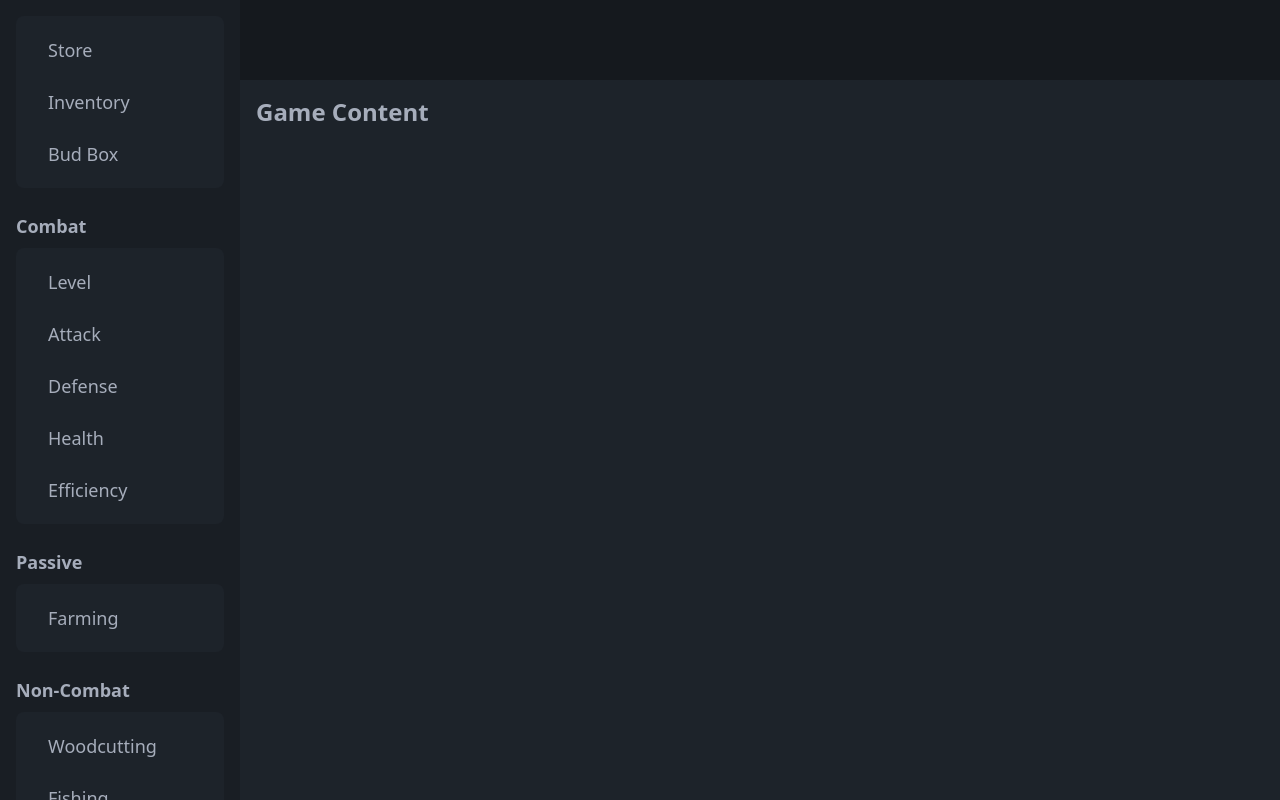
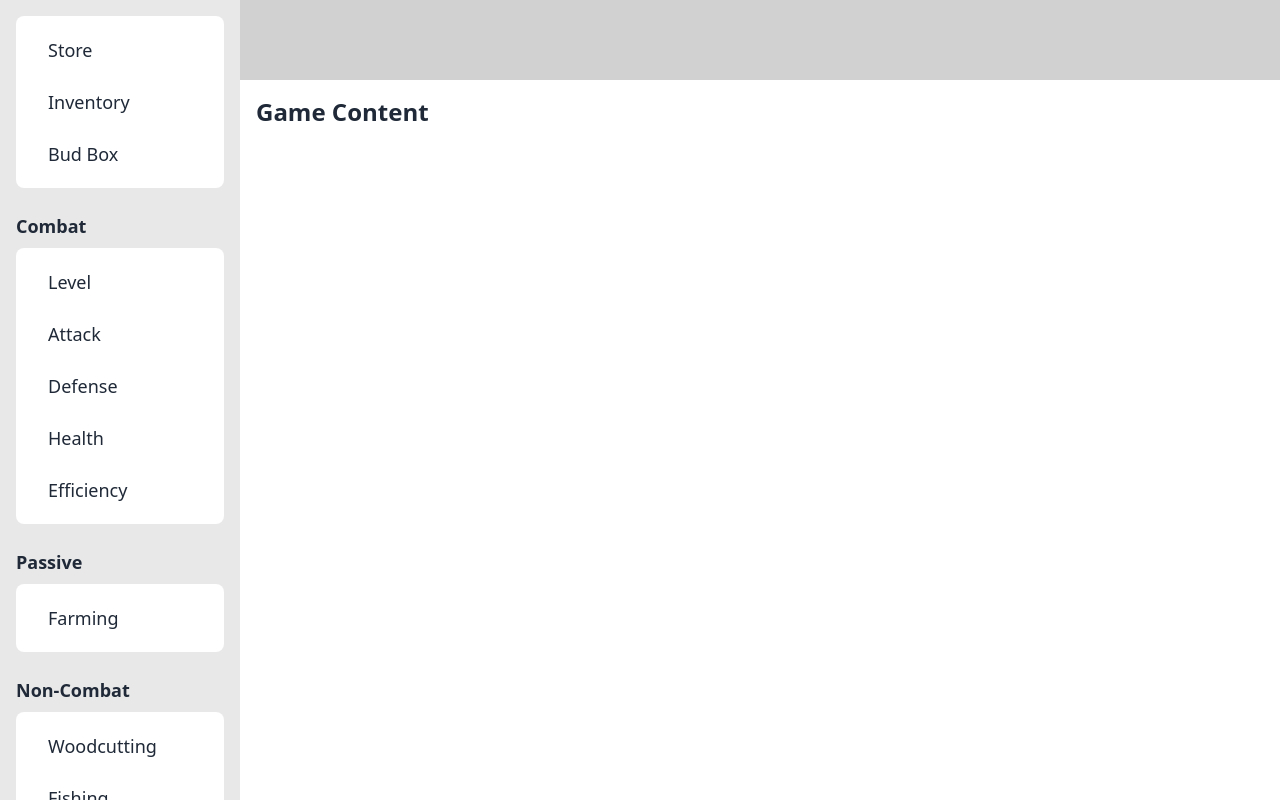
Before and after one commit to silveralcid/idle-buds, a React (Vite) app in the folder idle-buds/: page / in a window 1280 px wide. Built offline with nearby package versions, Linux system fonts and the light colour scheme.

Commit message:
feat: add more daisy themes for testing

```diff
--- a/idle-buds/index.html
+++ b/idle-buds/index.html
@@ -1,5 +1,5 @@
 <!doctype html>
-<html lang="en" data-theme="dark">
+<html lang="en" data-theme="fantasy">
   <head>
     <meta charset="UTF-8" />
     <link rel="icon" type="image/svg+xml" href="/vite.svg" />
--- a/idle-buds/tailwind.config.js
+++ b/idle-buds/tailwind.config.js
@@ -11,6 +11,39 @@
     require('daisyui'),
   ],
   daisyui: {
-    themes: ["light", "dark", "cupcake"],
+    themes: [
+      "light",
+      "dark",
+      "cupcake",
+      "bumblebee",
+      "emerald",
+      "corporate",
+      "synthwave",
+      "retro",
+      "cyberpunk",
+      "valentine",
+      "halloween",
+      "garden",
+      "forest",
+      "aqua",
+      "lofi",
+      "pastel",
+      "fantasy",
+      "wireframe",
+      "black",
+      "luxury",
+      "dracula",
+      "cmyk",
+      "autumn",
+      "business",
+      "acid",
+      "lemonade",
+      "night",
+      "coffee",
+      "winter",
+      "dim",
+      "nord",
+      "sunset",
+    ],
   },
 }
```
